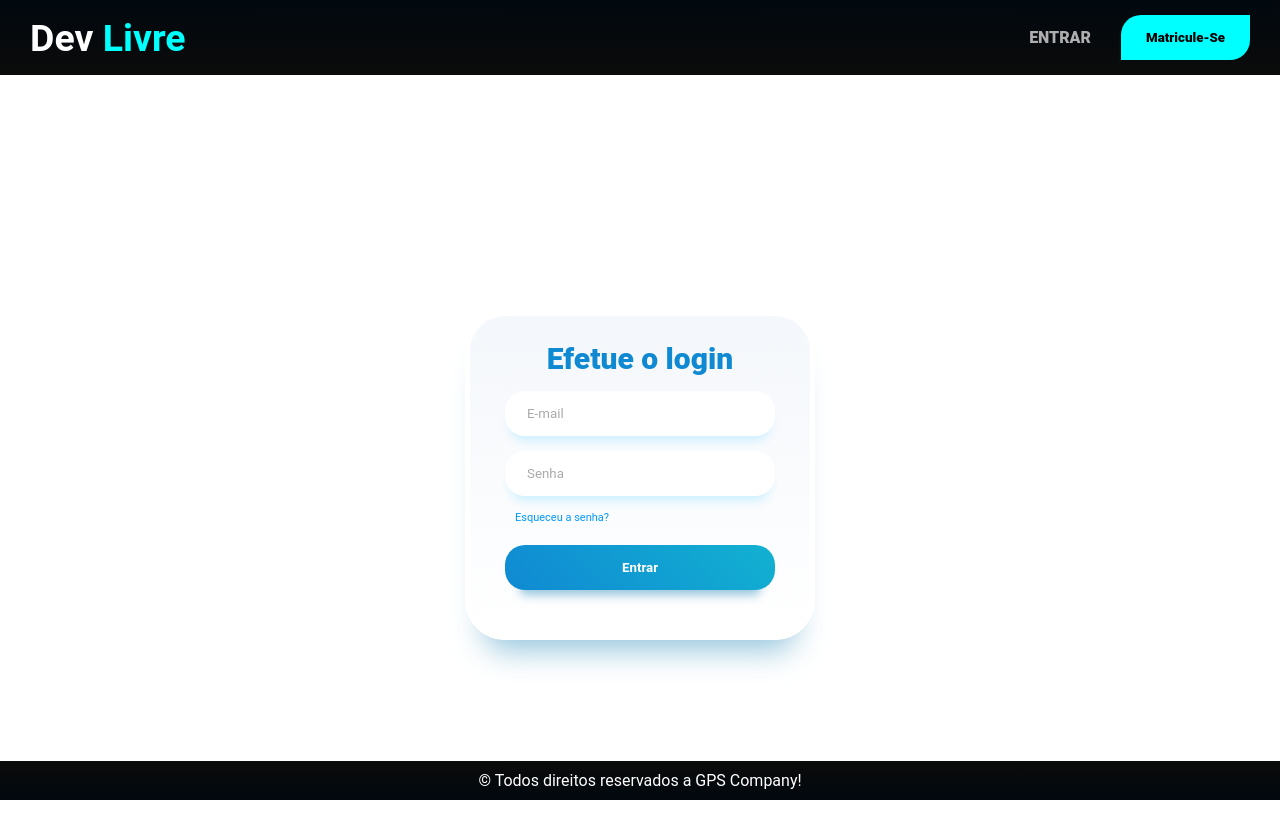
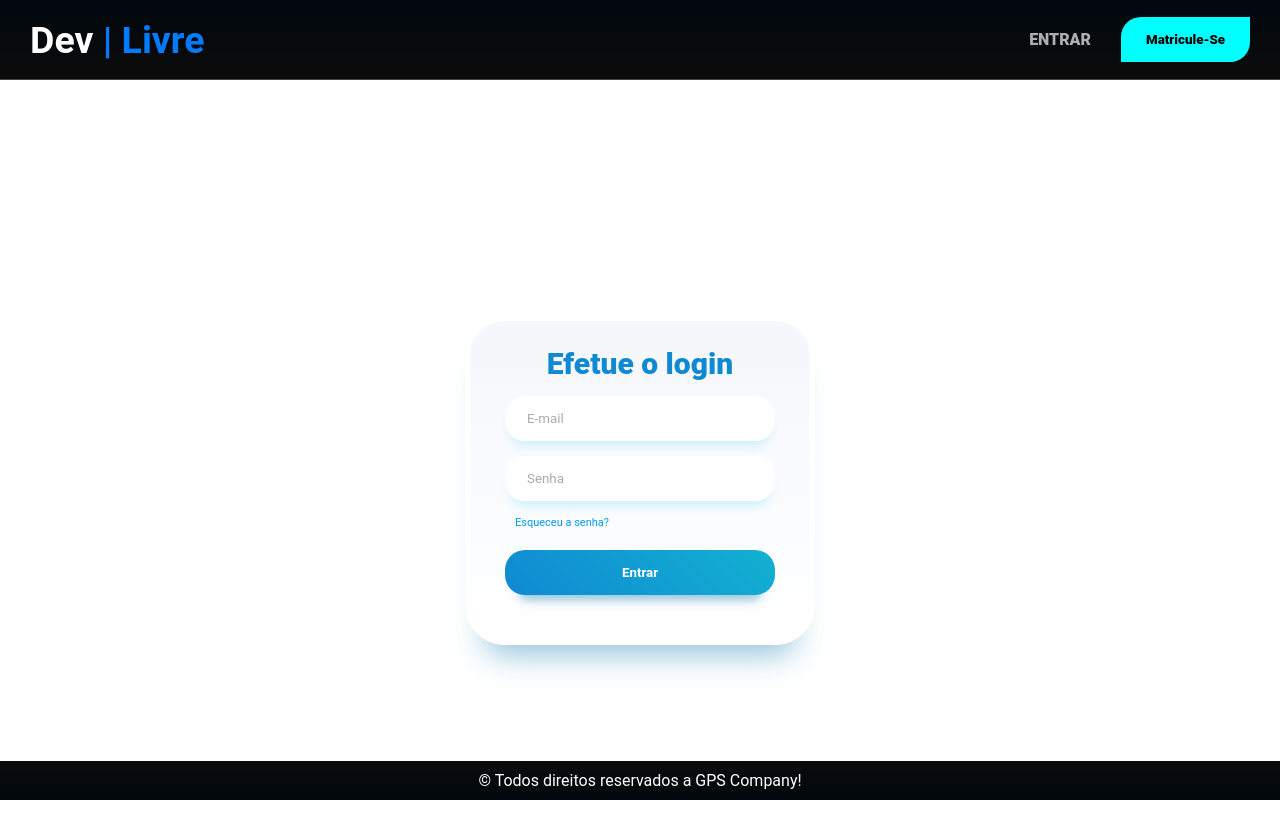
Before and after one commit to AndrewGPFranco/FE_TIv2, a Vue app: page /login in a window 1280 px wide. Shown: the top 838 px of the page. Built offline with nearby package versions, Linux system fonts and the light colour scheme; a web font is replaced by a local one.

Commit message:
Melhorias no design do site

```diff
--- a/src/components/Aulas/AulaRenderizada.vue
+++ b/src/components/Aulas/AulaRenderizada.vue
@@ -85,7 +85,8 @@ export default {
             immediate: true,
             handler(to) {
                 const tech = this.$route.params.tech;
-                document.title = to.meta.title || 'TI for All - Aulas de ' + tech;
+                // @ts-ignore
+                document.title = to.meta.title || 'TI for All - Aulas de ' + tech.toUpperCase();
             }
         }
     },
--- a/src/components/Global/Navbar.vue
+++ b/src/components/Global/Navbar.vue
@@ -2,7 +2,7 @@
     <nav>
         <div class="container-titulo">
             <h1>
-                <router-link to="/dashboard">Dev <span>Livre</span></router-link>
+                <router-link to="/dashboard">Dev <span>| Livre</span></router-link>
             </h1>
         </div>
         <div class="container-links">
@@ -67,10 +67,11 @@ export default {
 nav {
     display: flex;
     justify-content: space-between;
-    padding: 15px 30px;
+    padding: 17px 30px;
     background: linear-gradient(to bottom, #01080E, #0B0B0B);
     color: white;
     align-items: center;
+    border-bottom: 1px solid var(--border-color);
 }
 
 .container-titulo {
@@ -98,7 +99,7 @@ nav {
 }
 
 .container-links a:hover {
-    color: aqua;
+    color: #0097B2;
 }
 
 .container-links button {
@@ -126,11 +127,11 @@ nav {
 }
 
 .container-links button:hover {
-    color: aqua;
-    background-color: rgb(0, 80, 53);
+    color: rgb(0, 0, 0);
+    background-color: #0097B2;
 }
 
 span {
-    color: aqua;
+    color: var(--titulo-color);
 }
 </style>
--- a/src/components/Home/Menu.vue
+++ b/src/components/Home/Menu.vue
@@ -2,7 +2,7 @@
     <menu>
         <div class="logoSite">
             <router-link to="/cursos">
-                <h1>Dev<span class="titulo">LIVRE</span></h1>
+                <h1>Dev<span class="titulo"> | Livre</span></h1>
             </router-link>
         </div>
         <div class="menuOpcoes">
@@ -95,16 +95,17 @@ export default {
     }
 
     .titulo {
-        color: aqua;
+        color: var(--titulo-color);
     }
 
     menu {
         height: 100vh;
-        background-color: #050017;
+        background-color: var(--fundo-color);
         color: white;
         display: flex;
         flex-direction: column;
         gap: 30px;
+        border-right: 1px solid var(--border-color);
     }
 
     .linhaDivisoria {
--- a/src/components/Inicio/Categorias.vue
+++ b/src/components/Inicio/Categorias.vue
@@ -35,7 +35,7 @@ export default {
     justify-content: space-around;
     gap: 20px;
     background-color: #01080E;
-    padding: 10px;
+    padding: 15px;
     color: white;
     font-weight: 400;
 }
--- a/src/pages/home.vue
+++ b/src/pages/home.vue
@@ -74,8 +74,7 @@ main {
     justify-content: center;
     align-items: center;
     height: 100vh;
-    background-color: #D9D9D9;
-    /* background-image: url("../assets/fundo.jpg"); */
+    background-color: var(--fundo-color);
 }
 
 </style>
--- a/src/router/index.ts
+++ b/src/router/index.ts
@@ -6,7 +6,6 @@ import roadmapVue from "@/pages/roadmap.vue";
 import cursosVue from "@/pages/cursos.vue";
 import matriculaVue from "@/pages/matricula.vue";
 import CadastrarAula from "@/pages/cadastrarAula.vue";
-import { useAuthStore } from "@/store/auth";
 
 const router = createRouter({
   history: createWebHistory(import.meta.env.BASE_URL),
--- a/src/store/auth.ts
+++ b/src/store/auth.ts
@@ -6,7 +6,7 @@ import { URL_BASE } from "@/utils/utils";
 export const useAuthStore = defineStore("users", {
   state: () => ({
     isAuthenticated: false,
-    isAdmin: false
+    isAdmin: false,
   }),
   getters: {
     getIsAuthenticated(state: any) {
--- a/src/style.css
+++ b/src/style.css
@@ -2,6 +2,14 @@
 @import url("https://fonts.googleapis.com/css2?family=Fugaz+One&display=swap");
 @import url("https://fonts.googleapis.com/css2?family=Roboto+Mono:wght@700&display=swap");
 @import url("https://fonts.googleapis.com/css2?family=Contrail+One&display=swap");
+
+/* variaveis */
+
+:root {
+  --border-color: rgb(70, 70, 70);
+  --fundo-color: #050505;
+  --titulo-color: #007BFF;
+}
 
 * {
   padding: 0;
```
